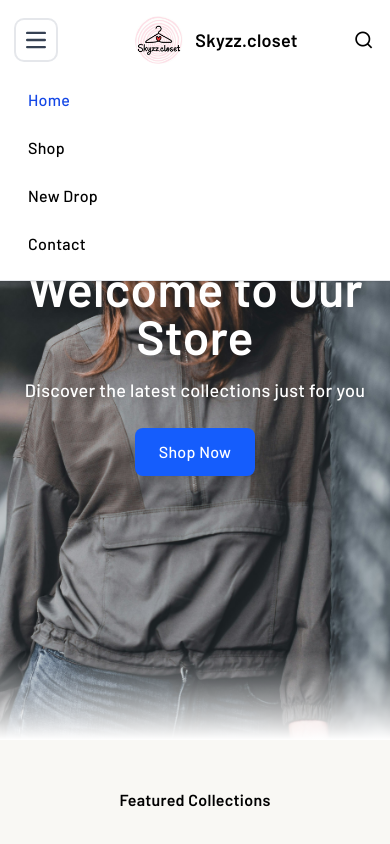
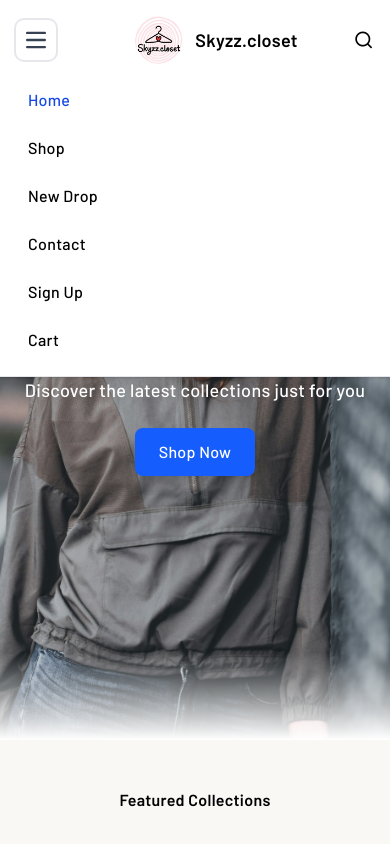
Before and after one commit to skyzzcloset-dev/skyzz.closet, a React (Vite) app in the folder frontend/: page / in a window 390 px wide. Both pictures are taken after a click on the button "Open main menu". Shown: the top 844 px of the page. Built offline with nearby package versions, Linux system fonts and the light colour scheme.

Commit message:
final changes

```diff
--- a/frontend/src/components/Navbar.jsx
+++ b/frontend/src/components/Navbar.jsx
@@ -194,6 +194,24 @@ const Navbar = () => {
                 Contact
               </a>
             </li>
+            <li>
+              <a
+                href="/register"
+                onClick={() => setActive("contact")}
+                className={linkClasses("contact")}
+              >
+                Sign Up
+              </a>
+            </li>
+            <li>
+              <a
+                href="/cart"
+                onClick={() => setActive("contact")}
+                className={linkClasses("contact")}
+              >
+                Cart
+              </a>
+            </li>
           </ul>
         </div>
       )}
```
